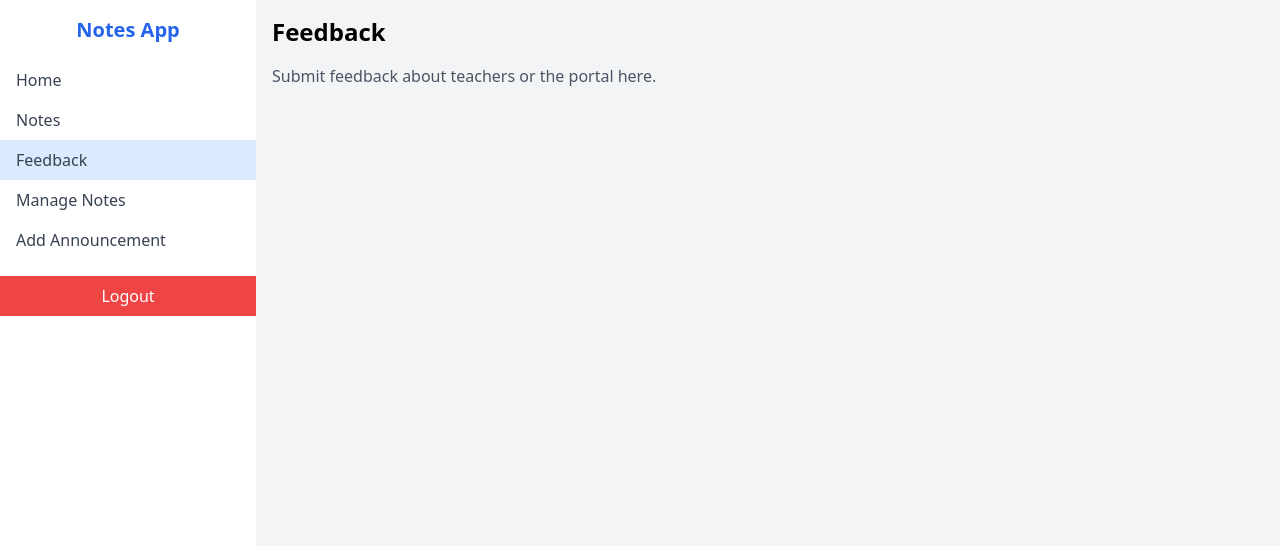
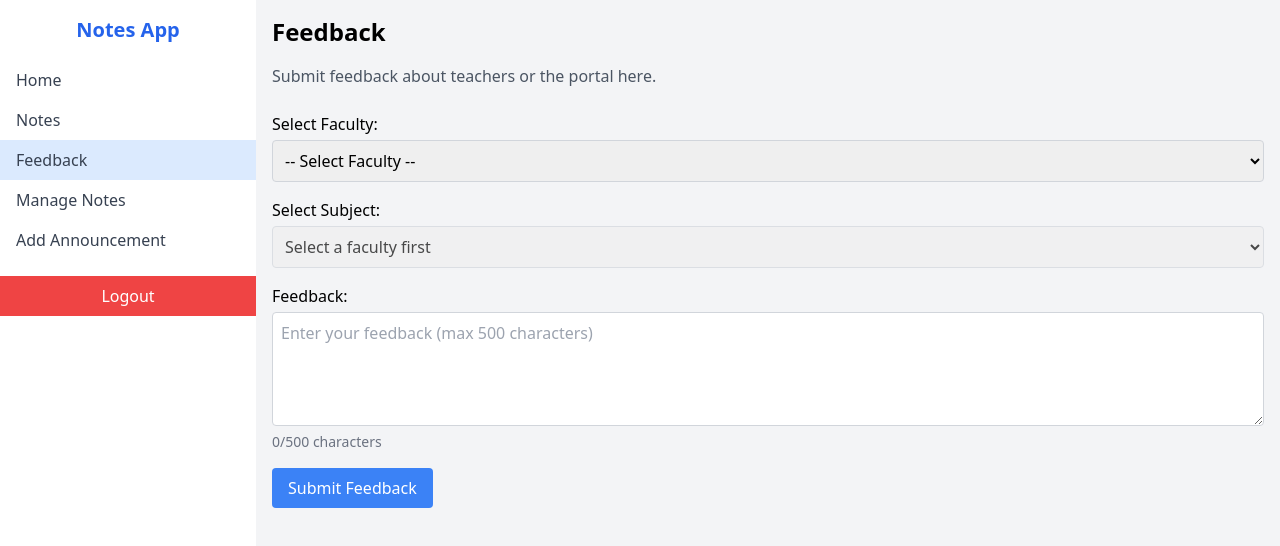
Before and after one commit to Madddynaks/Classroom-App, a React (Create React App) app: page /feedback in a window 1280 px wide. Shown: the top 546 px of the page. Built offline with nearby package versions, Linux system fonts and the light colour scheme; the HTML template or start-up script is replaced by a standard one.

Commit message:
adding feedback

```diff
--- a/src/pages/FeedbackPage.js
+++ b/src/pages/FeedbackPage.js
@@ -1,10 +1,105 @@
-import React from 'react';
+import React, { useState } from "react";
 
 function FeedbackPage() {
+  // Faculty list and corresponding subjects
+  const facultyList = [
+    { name: "Dr. Smith", subjects: ["Maths I", "Maths II", "Algebra"] },
+    { name: "Prof. Johnson", subjects: ["Physics", "Electromagnetism"] },
+    { name: "Dr. Lee", subjects: ["Computer Science", "Operating Systems"] },
+  ];
+
+  // State variables
+  const [selectedFaculty, setSelectedFaculty] = useState("");
+  const [selectedSubject, setSelectedSubject] = useState("");
+  const [feedback, setFeedback] = useState("");
+
+  // Handle faculty selection
+  const handleFacultyChange = (e) => {
+    setSelectedFaculty(e.target.value);
+    setSelectedSubject(""); // Reset subject when faculty changes
+  };
+
+  // Get subjects for the selected faculty
+  const subjectsForFaculty =
+    facultyList.find((faculty) => faculty.name === selectedFaculty)?.subjects || [];
+
+  // Handle form submission
+  const handleSubmit = (e) => {
+    e.preventDefault();
+    alert(`Feedback submitted:\nFaculty: ${selectedFaculty}\nSubject: ${selectedSubject}\nFeedback: ${feedback}`);
+    setSelectedFaculty("");
+    setSelectedSubject("");
+    setFeedback("");
+  };
+
   return (
     <div>
       <h1 className="text-2xl font-bold">Feedback</h1>
       <p className="mt-4 text-gray-600">Submit feedback about teachers or the portal here.</p>
+
+      <form onSubmit={handleSubmit} className="mt-6 space-y-4">
+        {/* Faculty Dropdown */}
+        <div>
+          <label className="block font-medium">Select Faculty:</label>
+          <select
+            value={selectedFaculty}
+            onChange={handleFacultyChange}
+            className="w-full mt-1 p-2 border border-gray-300 rounded"
+          >
+            <option value="" disabled>
+              -- Select Faculty --
+            </option>
+            {facultyList.map((faculty, index) => (
+              <option key={index} value={faculty.name}>
+                {faculty.name}
+              </option>
+            ))}
+          </select>
+        </div>
+
+        {/* Subject Dropdown */}
+        <div>
+          <label className="block font-medium">Select Subject:</label>
+          <select
+            value={selectedSubject}
+            onChange={(e) => setSelectedSubject(e.target.value)}
+            className="w-full mt-1 p-2 border border-gray-300 rounded"
+            disabled={!selectedFaculty}
+          >
+            <option value="" disabled>
+              {selectedFaculty ? "-- Select Subject --" : "Select a faculty first"}
+            </option>
+            {subjectsForFaculty.map((subject, index) => (
+              <option key={index} value={subject}>
+                {subject}
+              </option>
+            ))}
+          </select>
+        </div>
+
+        {/* Feedback Text Area */}
+        <div>
+          <label className="block font-medium">Feedback:</label>
+          <textarea
+            value={feedback}
+            onChange={(e) => setFeedback(e.target.value)}
+            className="w-full mt-1 p-2 border border-gray-300 rounded"
+            placeholder="Enter your feedback (max 500 characters)"
+            maxLength={500}
+            rows={4}
+          />
+          <p className="text-sm text-gray-500">{feedback.length}/500 characters</p>
+        </div>
+
+        {/* Submit Button */}
+        <button
+          type="submit"
+          className="bg-blue-500 text-white px-4 py-2 rounded hover:bg-blue-600"
+          disabled={!selectedFaculty || !selectedSubject || !feedback}
+        >
+          Submit Feedback
+        </button>
+      </form>
     </div>
   );
 }
```
